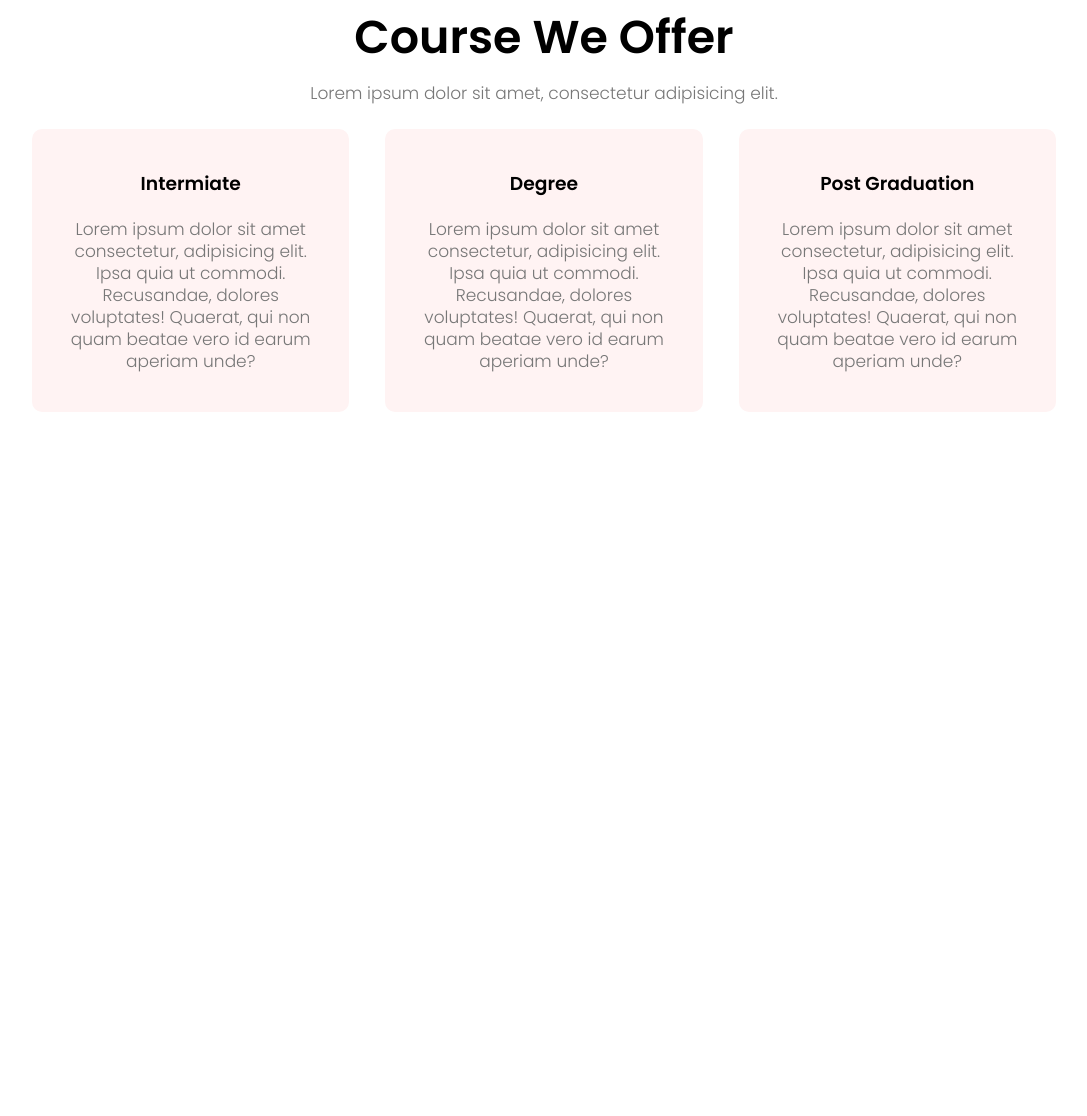
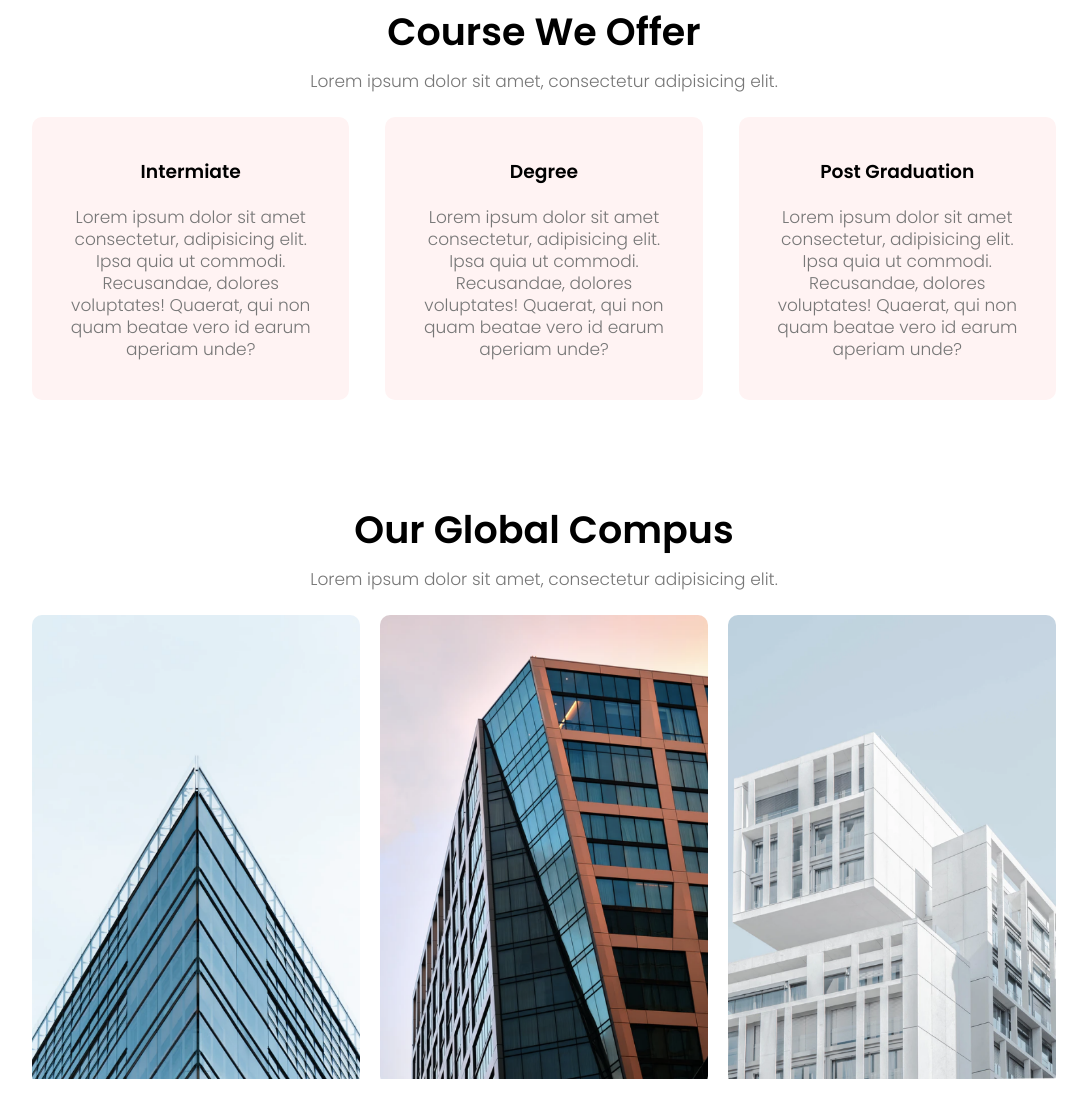
Before and after one commit to suhaib-23/projects, a plain HTML site: page project 9/index.html in a window 1280 px wide. Shown: the part 897-2013 px from the top of the page, without its empty margins (96-1183 px from the left). Before the commit the page ends 1360 px from the top, so only its background shows below. Drawn offline with Linux system fonts and the light colour scheme.

Commit message:
project 9

```diff
--- a/project 9/index.html
+++ b/project 9/index.html
@@ -57,8 +57,31 @@
             </div>
         </div>
     </section>
-
-
+    <!-- compus -->
+    <section class="compus">
+        <h1>Our Global Compus</h1>
+        <p>Lorem ipsum dolor sit amet, consectetur adipisicing elit.</p>
+        <div class="row">
+            <div class="compus-col">
+                <img src="./img/london.png">
+                <div class="layer">
+                    <h3>LONDON</h3>
+                </div>
+            </div>
+            <div class="compus-col">
+                <img src="./img/newyork.png">
+                <div class="layer">
+                    <h3>NEW YORK</h3>
+                </div>
+            </div>
+            <div class="compus-col">
+                <img src="./img/washington.png">
+                <div class="layer">
+                    <h3>WASHINGTON</h3>
+                </div>
+            </div>
+        </div>
+    </section>
 
 
 
--- a/project 9/style.css
+++ b/project 9/style.css
@@ -135,7 +135,7 @@ nav .fa{
     padding-top: 100px;
 }
 h1{
-    font-size: 46px;
+    font-size: 38px;
     font-weight: 600;
 }
 p{
@@ -177,3 +177,48 @@ h3{
         font-size: 32px;
     }
 }
+/* compus */
+.compus{
+    width: 80%;
+    margin: auto;
+    text-align: center;
+    padding-top: 50px;
+}
+.compus-col{
+    flex-basis: 32%;
+    border-radius: 10px;
+    margin-bottom: 30px;
+    position: relative;
+    overflow: hidden;
+}
+.compus-col img{
+    width: 100%;
+}
+.layer{
+    background: transparent;
+    height: 100%;
+    width: 100%;
+    position: absolute;
+    top: 0;
+    left: 0;
+    transition: 0.5s;
+}
+.layer:hover{
+    background: rgba(226,0,0,0.7);
+}
+.layer h3{
+    width: 100%;
+    font-weight: 500;
+    font-size: 26px;
+    color: #fff;
+    bottom: 0;
+    left: 50%;
+    transform: translateX(-50%);
+    position: absolute;
+    opacity: 0;
+    transition: 0.5s;
+}
+.layer:hover h3{
+     bottom: 49%;
+     opacity: 1;
+}
```
